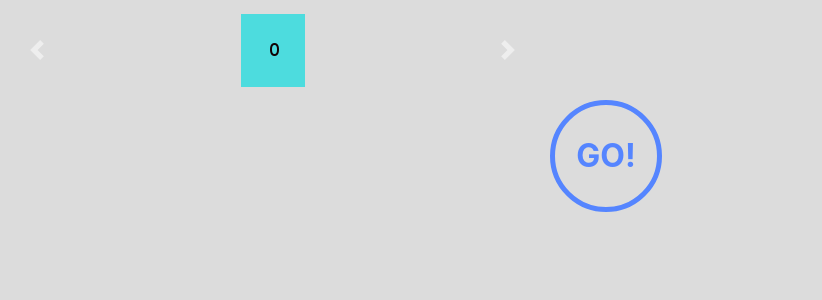
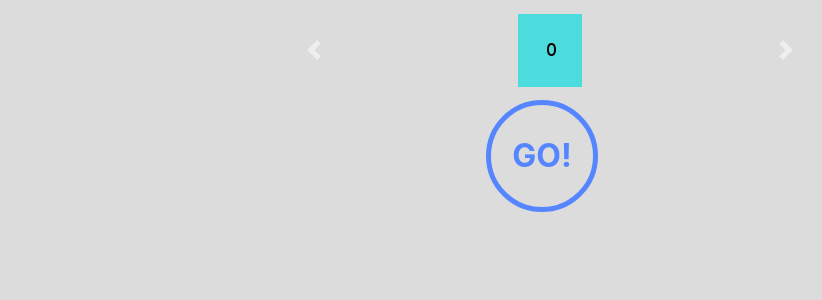
Before and after one commit to ThompsonDelair/Group25, a PHP site: page /slider.html in a window 1280 px wide. Shown: the part 56-356 px from the top of the page, without its empty margins (90-912 px from the left). Run offline with PHP 8.4, Linux system fonts and the light colour scheme.

Commit message:
Add files via upload

```diff
--- a/First Page DEMO/style.css
+++ b/First Page DEMO/style.css
@@ -1,6 +1,6 @@
       #goButton {
         position:relative;
-        left:50%;
+        left:45%;
         width:7rem;
         height:7rem;
         color:#5585ff;
@@ -8,12 +8,12 @@
         background-color:transparent;
         cursor:pointer;
         line-height:2;
-        margin:0;
         padding:0;
-        border-radius:6rem;
+        border-radius: 6rem;
         font-size:2rem;
         font-weight:bold;
         outline: none;
+				margin: 0 auto;
       }
 
 body{
@@ -21,6 +21,7 @@ body{
 }
 #demo{
     width:50%;
+	margin: 0 auto;
 
 }
 
```
